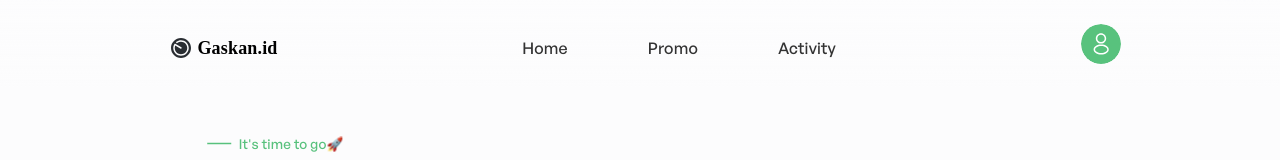
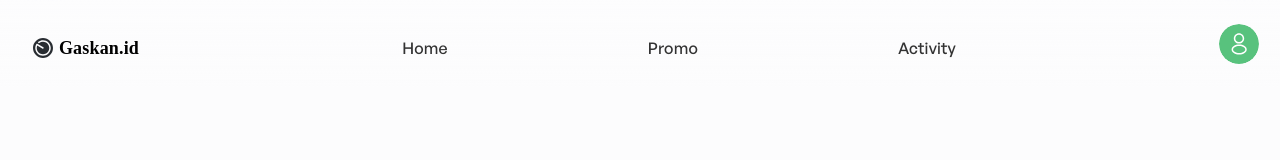
Before and after one commit to hudastudios/final-proejct-dibimbing, a React (Vite) app: page / in a window 1280 px wide. Shown: the top 160 px of the page. Built offline with nearby package versions, Linux system fonts and the light colour scheme; no server answers.

Commit message:
commit 'home responsive'

```diff
--- a/src/assets/components/Banner.jsx
+++ b/src/assets/components/Banner.jsx
@@ -44,7 +44,7 @@ export default function HomeBanner() {
     };
 
     return (
-        <div className="h-[768px] w-[548.9px] relative shrink-0 max-w-full flex items-end justify-center mw375:scale-[.70] mw375:h-[580px]">
+        <div className="h-[768px] w-[548.9px] relative shrink-0 max-w-full flex items-end justify-center mq1050:scale-[.70] mq1050:h-[580px] mq1050:-mb-[60px]">
 
             <Slider {...settings} className="!w-[460px]">
                 {detail.map((item) => (<div
--- a/src/assets/components/Categories.jsx
+++ b/src/assets/components/Categories.jsx
@@ -3,7 +3,7 @@ import CategoriesSlide from "./CategoriesSlide";
 export default function Categories() {
     return (
         <div
-            className="flex-1 flex flex-col items-center justify-center pt-[150px] mq500:pt-0 mq1050:pt-[80px] pb-0 px-5 box-border gap-[40px] max-w-full mq750:gap-[20px] mq750:pt-[78px] mq750:pb-[78px] mq750:box-border"
+            className="flex-1 flex flex-col items-center justify-center pt-[150px] mq500:pt-0 mq1050:pt-[80px] pb-0 px-5 box-border gap-[40px] max-w-full mq750:gap-[20px] mq750:pt-[78px] mq750:pb-[78px] mq750:box-border mq500:scale-[.8] mq500:-mt-0 mq1050:scale-[.6] mq1050:-mt-[160px] mq1440:pt-[40px]"
         >
             <div
                 className="w-[634px] mq750:max-w-[320px] flex flex-col items-center justify-start gap-[16px] max-w-full"
--- a/src/assets/components/CategoriesSlide.jsx
+++ b/src/assets/components/CategoriesSlide.jsx
@@ -77,7 +77,7 @@ function CategoriesSlide() {
     };
     return (
         <div className="flex justify-center items-center gap-[200px] ">
-            <div className="h-[150px] w-[1120px] mq500:w-[600px] mq500:ml-[162px]">
+            <div className="h-[150px] w-[1120px] mq500:w-[600px] mq1050:w-[px]">
                 <Slider {...settings} className="">
                     {detail.map((item) => (<div className="hover:scale-[1.2] mq500:hover:scale-100"
                     >
@@ -91,7 +91,7 @@ function CategoriesSlide() {
                                 />
                             </div>
                             <div
-                                className="flex-1 flex flex-col items-start mq500:items-center mq500:justify-center mq1050:items-center mq750:items-start justify-start min-w-[88px]"
+                                className="flex-1 flex flex-col items-start mq500:items-center mq500:justify-center mq1050:items-start mq750:items-start justify-start min-w-[88px]"
                             >
                                 <div
                                     className="font-medium text-[18px]"
--- a/src/assets/components/Promo.jsx
+++ b/src/assets/components/Promo.jsx
@@ -5,7 +5,7 @@ export default function Promo({ onOpenLoginModal }) {
 
     return (
         <div
-            className="w-[1200px] flex flex-col items-start mq500:items-center justify-start gap-[48px] max-w-full mq750:gap-[24px] px-[20px] mq500:px-0 "
+            className="w-[1200px] flex flex-col items-start mq500:items-center justify-start gap-[48px] max-w-full mq750:gap-[24px] px-[20px] mq500:px-0 mq1050:items-center "
         >
             < div
                 className="self-stretch flex flex-row items-start justify-between mq1050:justify-center max-w-full gap-[20px] mq1050:flex-wrap"
--- a/src/assets/components/footer.jsx
+++ b/src/assets/components/footer.jsx
@@ -1,10 +1,10 @@
 export default function Footer() {
     return (
         <footer
-            className="self-stretch flex flex-row items-start justify-center py-0 px-5 box-border max-w-full text-left text-lg text-grayscale-900 font-xtra-large-semibold mq500:-mt-[140px]"
+            className="self-stretch flex flex-row items-start justify-center py-0 px-5 box-border max-w-full text-left text-lg text-grayscale-900 font-xtra-large-semibold mq500:-mt-[80px]"
         >
             <div
-                className="w-[1200px] flex flex-row items-start justify-between max-w-full gap-[20px] mq1050:flex-wrap mq750:justify-center"
+                className="w-[1200px] flex flex-row items-start justify-between max-w-full gap-[20px] mq1050:flex-row mq500:flex-col mq750:justify-center"
             >
                 <div
                     className="w-[367px] flex flex-col items-start justify-center gap-[24px] max-w-full"
--- a/src/assets/navbar/navbar.jsx
+++ b/src/assets/navbar/navbar.jsx
@@ -18,7 +18,7 @@ export default function Navbar({ onOpen, onOpenSignupModal, onOpenLoginModal, on
     return (
         <div className="fixed top-0 left-0 right-0 z-[100] self-center items-center justify-center mq500:z-0 mq500:h-0">
             <div
-                className="Header bg-white self-stretch [backdrop-filter:blur(32px)] [background:linear-gradient(180deg,_rgba(252,_252,_253,_0.8),_#fcfcfd)] flex flex-row items-center justify-center py-6 box-border space-x-[321.5px] top-[0] z-[99] sticky max-w-full text-left text-lg text-black font-xtra-large-semibold mq500:space-x-[180px] mq1050:space-x-[200px] ">
+                className="Header bg-white self-stretch [backdrop-filter:blur(32px)] [background:linear-gradient(180deg,_rgba(252,_252,_253,_0.8),_#fcfcfd)] flex flex-row items-center justify-center py-6 box-border space-x-[321.5px] top-[0] z-[99] sticky max-w-full text-left text-lg text-black font-xtra-large-semibold mq500:space-x-[180px] mq1050:space-x-[200px] mq1440:space-x-[460px] ">
                 <Link to='/'>
                     <div
                         className="flex flex-col items-start justify-start pt-[7px] px-0 pb-0"
@@ -41,10 +41,10 @@ export default function Navbar({ onOpen, onOpenSignupModal, onOpenLoginModal, on
                     </div>
                 </Link>
                 <nav
-                    className="flex flex-row items-center justify-center pt-2 px-0 pb-0 mw768:w-[160px] mq750:hidden mw1440:w-[800px] "
+                    className="flex flex-row items-center justify-center pt-2 px-0 pb-0 mw768:w-[160px] mq750:hidden "
                 >
                     <nav
-                        className=" self-stretch flex flex-row items-start justify-between gap-[20px] text-left text-base text-gray-1 font-large-regular mw1050:gap-[120px] mw768:gap-[80px] mw1680:gap-[200px]"
+                        className=" self-stretch flex flex-row items-start justify-between gap-[20px] text-left text-base text-gray-1 font-large-regular mw1050:gap-[120px] mq1440:gap-[200px] mq1050:gap-[80px]"
                     >
                         <Link to='/'>
                             <div
--- a/src/assets/pages/home.jsx
+++ b/src/assets/pages/home.jsx
@@ -157,7 +157,7 @@ export default function Home() {
                     <Categories></Categories>
                 </div>
                 <div
-                    className="self-stretch flex flex-row items-start justify-center pt-0 px-5 pb-[150px] box-border max-w-full text-left text-29xl text-grayscale-900 font-large-regular mq750:box-border mq1050:pb-[120px] mq750:pb-0 mq1050:box-border"
+                    className="self-stretch flex flex-row items-start justify-center pt-0 px-5 pb-[150px] box-border max-w-full text-left text-29xl text-grayscale-900 font-large-regular mq750:box-border mq1050:pb-[120px] mq750:pb-0 mq1050:box-border mq1050:scale-[.6] mq500:scale-[1] mq500:-mt-[40px] mq1050:-mt-[280px]"
                 >
                     <Promo onOpenLoginModal={() => setLoginModalOpen(true)}></Promo>
                 </div>
--- a/tailwind.config.js
+++ b/tailwind.config.js
@@ -133,39 +133,39 @@ export default {
       mq375: {
         raw: "screen and (max-width: 375px)",
       },
-      mw1680: {
-        raw: "screen and (min-width: 1680px)",
-      },
-      mw1440: {
-        raw: "screen and (min-width: 1440px)",
-      },
-      mw1024: {
-        raw: "screen and (min-width: 1024px)",
-      },
-      mw1050: {
-        raw: "screen and (min-width: 1050px)",
-      },
-      mw1150: {
-        raw: "screen and (min-width: 1150px)",
-      },
-      mw975: {
-        raw: "screen and (min-width: 975px)",
-      },
+      // mw1680: {
+      //   raw: "screen and (min-width: 1680px)",
+      // },
+      // mw1440: {
+      //   raw: "screen and (min-width: 1440px)",
+      // },
+      // mw1024: {
+      //   raw: "screen and (min-width: 1024px)",
+      // },
+      // mw1050: {
+      //   raw: "screen and (min-width: 1050px)",
+      // },
+      // mw1150: {
+      //   raw: "screen and (min-width: 1150px)",
+      // },
+      // mw975: {
+      //   raw: "screen and (min-width: 975px)",
+      // },
       mw768: {
         raw: "screen and (min-width: 768px)",
       },
       mw750: {
         raw: "screen and (min-width: 750px)",
       },
-      mw725: {
-        raw: "screen and (min-width: 725px)",
-      },
-      mw650: {
-        raw: "screen and (min-width: 650px)",
-      },
-      mw450: {
-        raw: "screen and (min-width: 450px)",
-      },
+      // mw725: {
+      //   raw: "screen and (min-width: 725px)",
+      // },
+      // mw650: {
+      //   raw: "screen and (min-width: 650px)",
+      // },
+      // mw450: {
+      //   raw: "screen and (min-width: 450px)",
+      // },
       mw375: {
         raw: "screen and (min-width: 375px)",
       },
```
Also changed, not shown: src/assets/components/Activity.jsx (+6 -6 lines).
